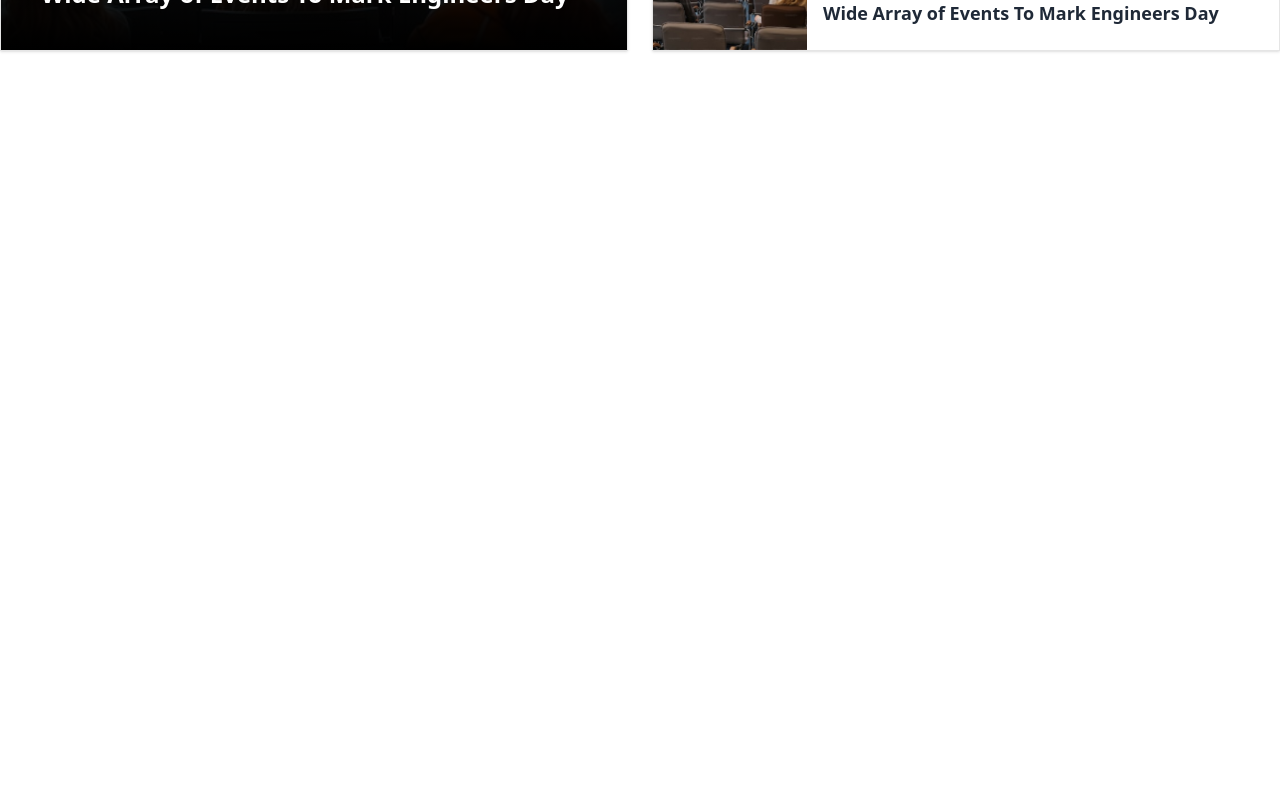
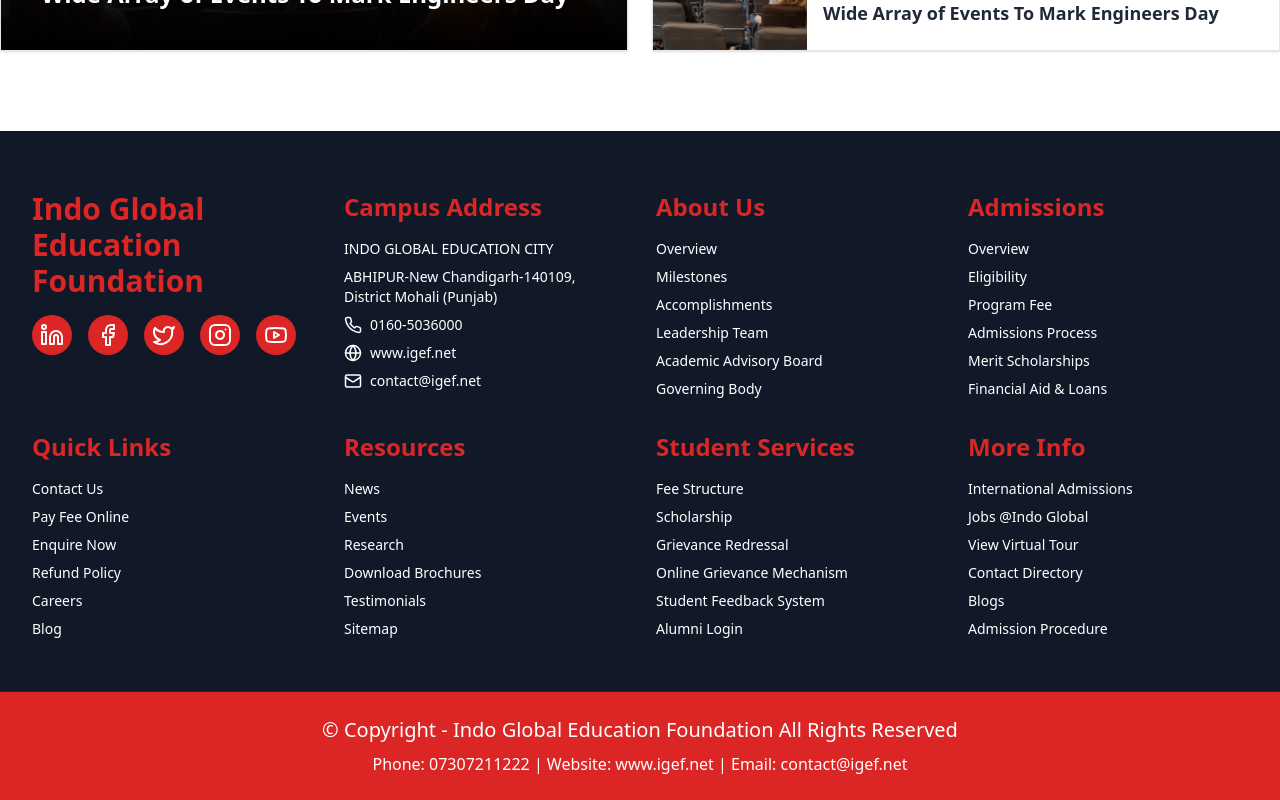
Before and after one commit to Stealth-Rishabh/IndoGlobal, a React (Vite) app: page / in a window 1280 px wide. Shown: the part 6539-7339 px from the top of the page. Before the commit the page ends 6670 px from the top, so only its background shows below. Built offline with nearby package versions, Linux system fonts and the light colour scheme.

Commit message:
Built Footer

```diff
--- a/src/App.jsx
+++ b/src/App.jsx
@@ -9,6 +9,7 @@
 import Landing from "./apps/LandingPage/Landing";
 
 import './App.css'
+import Footer from "./apps/footer/Footer";
 function App() {
   return (
     <Router>
@@ -16,8 +17,7 @@
       <Routes>
         <Route path="/" element={<Landing />} />
       </Routes>
-
-      {/* <h1>Hello</h1> */}
+      <Footer/>
     </Router>
   );
 }
--- /dev/null
+++ b/src/apps/footer/Footer.jsx
@@ -0,0 +1,141 @@
+import React from 'react';
+import { Link } from "react-router-dom";
+import { Linkedin, Facebook, Twitter, Instagram, Youtube, Phone, Mail, Globe } from "lucide-react";
+
+export default function Footer() {
+    const footerSections = [
+        {
+            label: "About Us",
+            items: [
+                { name: "Overview", path: "/overview" },
+                { name: "Milestones", path: "/milestones" },
+                { name: "Accomplishments", path: "/accomplishments" },
+                { name: "Leadership Team", path: "/leadership" },
+                { name: "Academic Advisory Board", path: "/advisory-board" },
+                { name: "Governing Body", path: "/governing-body" },
+            ],
+        },
+        {
+            label: "Admissions",
+            items: [
+                { name: "Overview", path: "/admissions" },
+                { name: "Eligibility", path: "/eligibility" },
+                { name: "Program Fee", path: "/program-fee" },
+                { name: "Admissions Process", path: "/admission-process" },
+                { name: "Merit Scholarships", path: "/scholarships" },
+                { name: "Financial Aid & Loans", path: "/financial-aid" },
+            ],
+        },
+        {
+            label: "Quick Links",
+            items: [
+                { name: "Contact Us", path: "/contact" },
+                { name: "Pay Fee Online", path: "/pay-fee" },
+                { name: "Enquire Now", path: "/enquire" },
+                { name: "Refund Policy", path: "/refund-policy" },
+                { name: "Careers", path: "/careers" },
+                { name: "Blog", path: "/blog" },
+            ],
+        },
+        {
+            label: "Resources",
+            items: [
+                { name: "News", path: "/news" },
+                { name: "Events", path: "/events" },
+                { name: "Research", path: "/research" },
+                { name: "Download Brochures", path: "/brochures" },
+                { name: "Testimonials", path: "/testimonials" },
+                { name: "Sitemap", path: "/sitemap" },
+            ],
+        },
+        {
+            label: "Student Services",
+            items: [
+                { name: "Fee Structure", path: "/fee-structure" },
+                { name: "Scholarship", path: "/scholarship" },
+                { name: "Grievance Redressal", path: "/grievance-redressal" },
+                { name: "Online Grievance Mechanism", path: "/online-grievance" },
+                { name: "Student Feedback System", path: "/feedback" },
+                { name: "Alumni Login", path: "/alumni-login" },
+            ],
+        },
+        {
+            label: "More Info",
+            items: [
+                { name: "International Admissions", path: "/international-admissions" },
+                { name: "Jobs @Indo Global", path: "/jobs" },
+                { name: "View Virtual Tour", path: "/virtual-tour" },
+                { name: "Contact Directory", path: "/contact-directory" },
+                { name: "Blogs", path: "/blogs" },
+                { name: "Admission Procedure", path: "/admission-procedure" },
+            ],
+        },
+    ];
+
+    const socialIcons = [
+        { name: "Linkedin", icon: Linkedin },
+        { name: "Facebook", icon: Facebook },
+        { name: "Twitter", icon: Twitter },
+        { name: "Instagram", icon: Instagram },
+        { name: "YouTube", icon: Youtube },
+    ];
+
+    return (
+        <footer className="bg-gray-900 text-white pt-10 text-lg">
+            <div className="max-w-screen-xl mx-auto px-4 md:px-8 py-5">
+                {/* First section with social icons and address */}
+                <div className="grid grid-cols-2 sm:grid-cols-3 md:grid-cols-4 gap-8 mb-8">
+                    <div>
+                        <h2 className="text-3xl font-bold text-red-600 mb-4">Indo Global Education Foundation</h2>
+                        <div className="flex space-x-4 mb-6 ">
+                            {socialIcons.map((platform) => (
+                                <a
+                                    key={platform.name}
+                                    href="#"
+                                    className="bg-red-600 text-white p-2 rounded-full hover:bg-red-700 transition-colors"
+                                    aria-label={platform.name}
+                                >
+                                    <platform.icon size={24} />
+                                </a>
+                            ))}
+                        </div>
+
+                    </div>
+                    <div className="space-y-2">
+                            <h3 className="text-2xl font-bold text-red-600 mb-4">Campus Address </h3>
+                            <p className='text-sm'>INDO GLOBAL EDUCATION CITY</p>
+                            <p className='text-sm'>ABHIPUR-New Chandigarh-140109, District Mohali (Punjab)</p>
+                            <p className="flex items-center text-sm"><Phone size={18} className="mr-2" /> 0160-5036000</p>
+                            <p className="flex items-center text-sm"><Globe size={18} className="mr-2" /> www.igef.net</p>
+                            <p className="flex items-center text-sm"><Mail size={18} className="mr-2" /> contact@igef.net</p>
+                        </div>
+
+                    {/* Footer sections with links */}
+                    {footerSections.map((section) => (
+                        <div key={section.label}>
+                            <h3 className="text-2xl font-bold text-red-600 mb-4">{section.label}</h3>
+                            <ul className="space-y-2">
+                                {section.items.map((item) => (
+                                    <li key={item.name} className='text-sm'>
+                                        <Link to={item.path} className="hover:text-red-600 transition-colors">
+                                            {item.name}
+                                        </Link>
+                                    </li>
+                                ))}
+                            </ul>
+                        </div>
+                    ))}
+                </div>
+            </div>
+            {/* Footer Bottom */}
+            <div className="py-6 border-t border-gray-800 bg-primary-color text-center">
+                <p className="text-white mb-2 text-xl">
+                    © Copyright - Indo Global Education Foundation All Rights Reserved
+                </p>
+                <div className="text-base text-white">
+                    <p>Phone: 07307211222 | Website: www.igef.net | Email: contact@igef.net</p>
+                </div>
+            </div>
+        </footer>
+    );
+}
```
